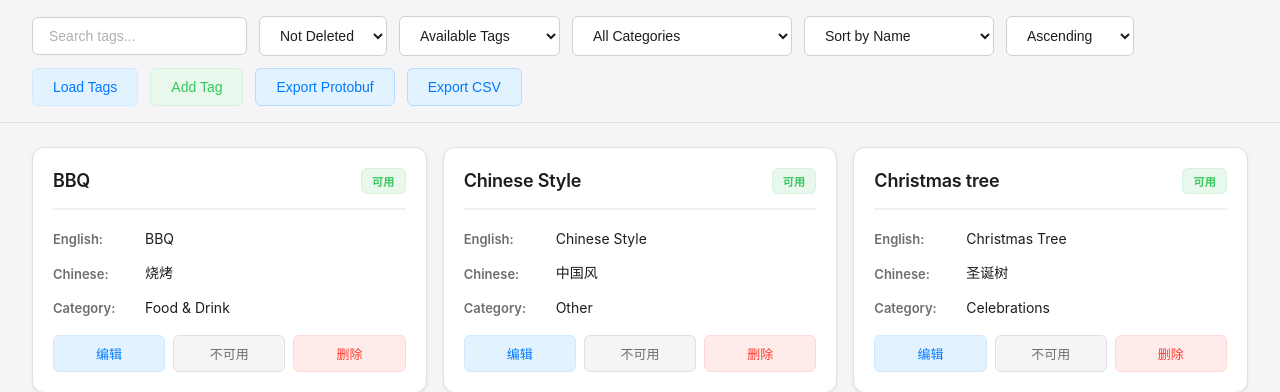
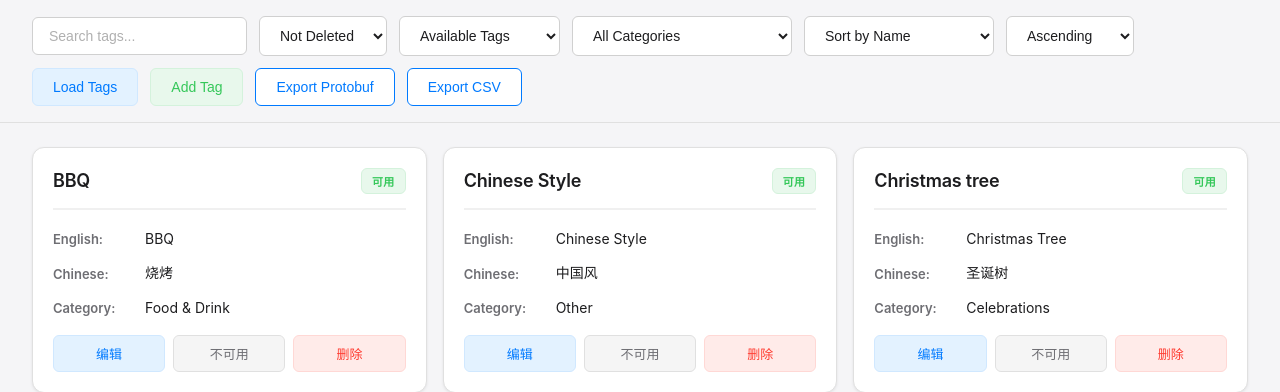
Before and after one commit to xylcm/curator-tag-vocab, a Flask app: page /tagging/vocab/ in a window 1280 px wide. Shown: the part 209-601 px from the top of the page. Run offline with Flask 3, Linux system fonts and the light colour scheme; data comes from the database, SQL or seed files in the repository; parts of the project's set-up code (start-up, migrations or seed data) failed here and were passed over.

Commit message:
修改导出按钮背景颜色为白色
- 将 Export Protobuf 和 Export CSV 按钮的 class 从 btn-info 改为 btn-export
- 在 main.css 中添加 .btn-export 样式类
  - 默认状态：白色背景、蓝色文字、蓝色边框
  - 悬停状态：浅蓝色背景、蓝色边框

Closes #24

Co-Authored-By: Claude Opus 4.5 <noreply@anthropic.com>

```diff
--- a/src/static/css/main.css
+++ b/src/static/css/main.css
@@ -155,6 +155,17 @@ body {
 .btn-info:hover {
     background: #d0e8ff;
     border-color: #9fceff;
+}
+
+.btn-export {
+    background: #ffffff;
+    color: #007aff;
+    border: 1px solid #007aff;
+}
+
+.btn-export:hover {
+    background: #e3f2ff;
+    border-color: #007aff;
 }
 
 .btn-small {
--- a/src/templates/tags.html
+++ b/src/templates/tags.html
@@ -60,8 +60,8 @@
 
         <button class="btn btn-primary" id="load-btn">Load Tags</button>
         <button class="btn btn-success" id="add-btn">Add Tag</button>
-        <button class="btn btn-info" id="export-protobuf-btn">Export Protobuf</button>
-        <button class="btn btn-info" id="export-csv-btn">Export CSV</button>
+        <button class="btn btn-export" id="export-protobuf-btn">Export Protobuf</button>
+        <button class="btn btn-export" id="export-csv-btn">Export CSV</button>
     </div>
 </div>
 
```
